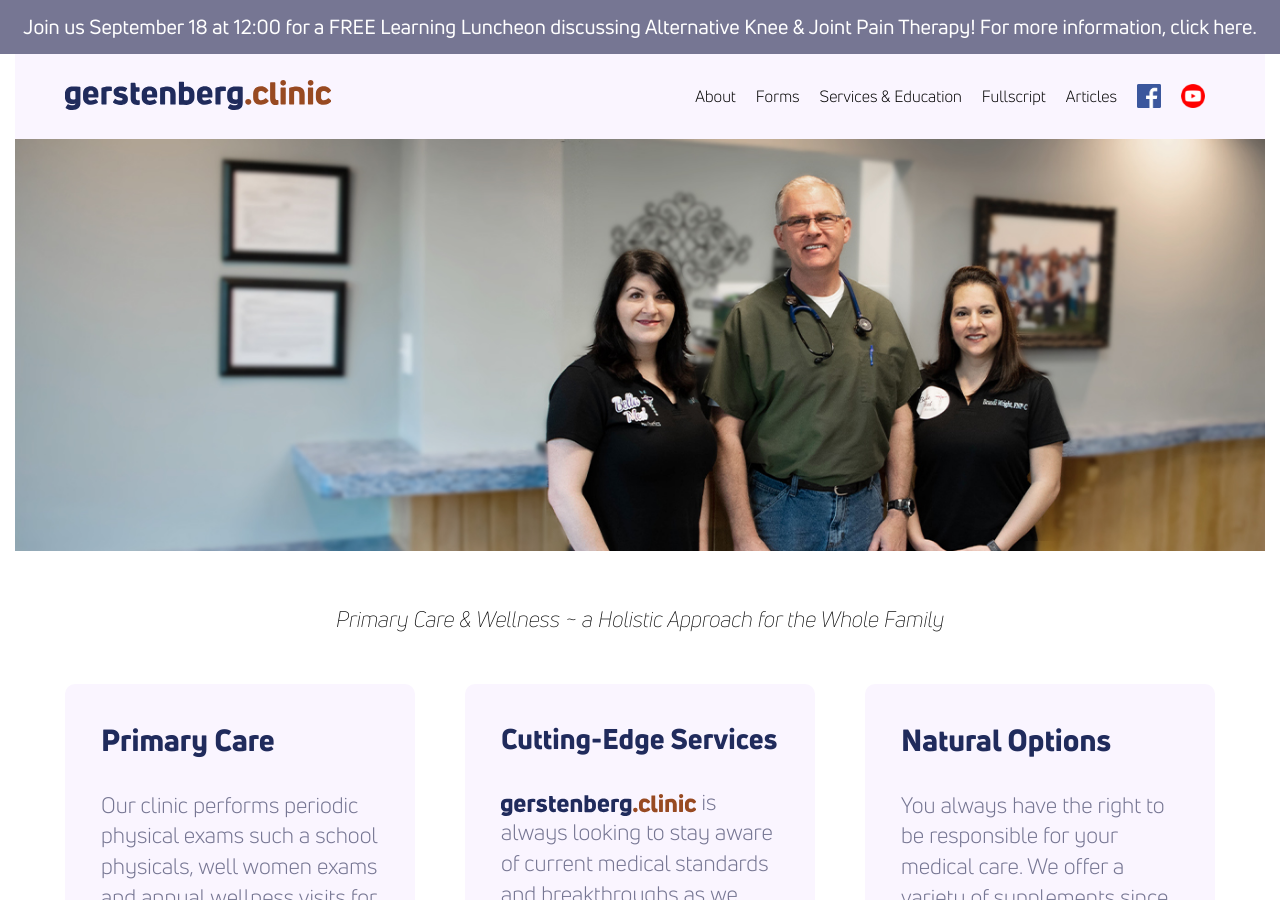
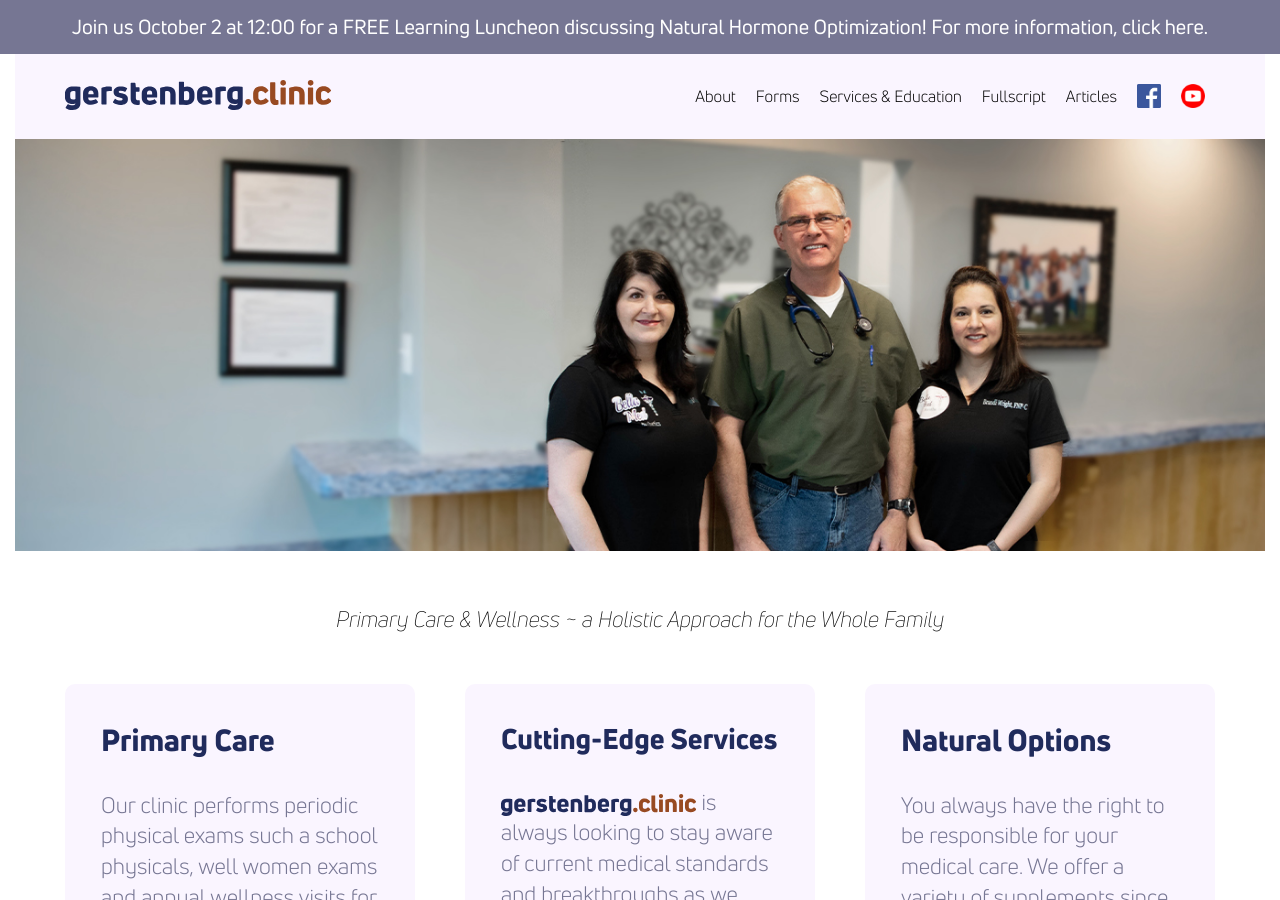
Before and after one commit to theneverwoods/gerstenberg.clinic, a Jekyll site: the page built from index.html, in a window 1280 px wide and 900 px high. Built offline with Jekyll 4.4.1, drawn with Linux system fonts in a browser that asks for light colours; comment, search, counter and statistics services are not loaded.

Commit message:
Update default.html

```diff
--- a/_layouts/default.html
+++ b/_layouts/default.html
@@ -36,7 +36,7 @@
 
       <!-- BANNER NOTIFICATION  /-->
     <div class="dark" style="text-align: center;">
-      <a href="http://gerstenberg.clinic/luncheon" target="_blank"><h1 style="display: inline-block; font-weight: normal;">Join us September 18 at 12:00 for a FREE Learning Luncheon discussing Alternative Knee & Joint Pain Therapy! For more information, click here.</h1></a>
+      <a href="http://gerstenberg.clinic/luncheon" target="_blank"><h1 style="display: inline-block; font-weight: normal;">Join us October 2 at 12:00 for a FREE Learning Luncheon discussing Natural Hormone Optimization! For more information, click here.</h1></a>
     </div>
 
 
```
